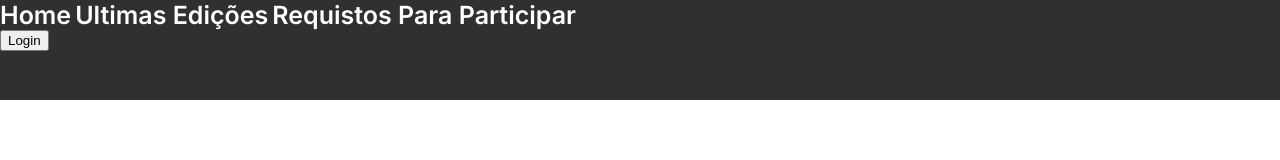
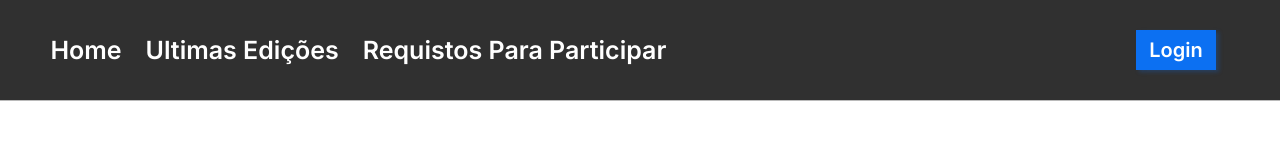
Before and after one commit to Bastos2894/Bootcamp, a plain HTML site: page index.html in a window 1280 px wide. Drawn offline with Linux system fonts and the light colour scheme.

Commit message:
criação do menu

```diff
--- a/style1.css
+++ b/style1.css
@@ -7,7 +7,20 @@ body{
 #principal{
     height: 100px;
     background-color: #303030;
+    display: flex;
+    justify-content: space-between;
+    align-items: center;
+    border-bottom: 1px solid #BABABA;
 
+
+}
+
+#menu{
+    display: flex;
+    width: 50%;
+    justify-content: space-around;
+    align-items: center;
+    margin-left: 3%;
 }
 
 #principal div a{
@@ -18,3 +31,24 @@ body{
     text-decoration: none;
 
 }
+    #principal div a:hover{
+        color: #0c70f2;
+    }
+
+#principal button{
+    margin-right: 5%;
+    color: white;
+   background-color: #0c70f2;
+   border: 0px;
+
+   height: 40px;
+   width: 80px;
+
+   font-family: 'inter';
+   font-size: 20px;
+   font-weight: 600;
+
+   box-shadow: 3px 2px 4px rgba(12, 112, 242, 0.25);
+   cursor: pointer;
+
+}
```
